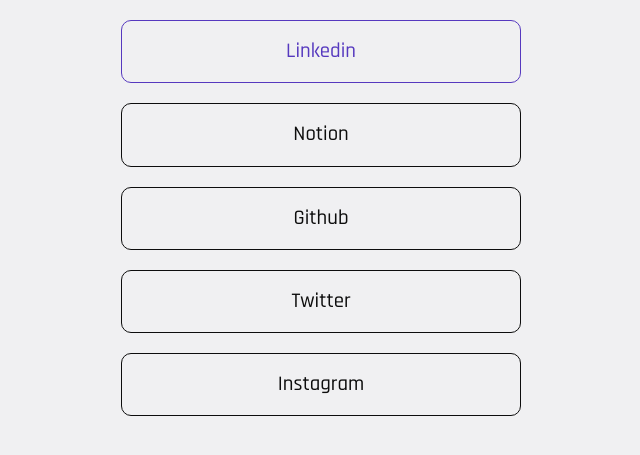
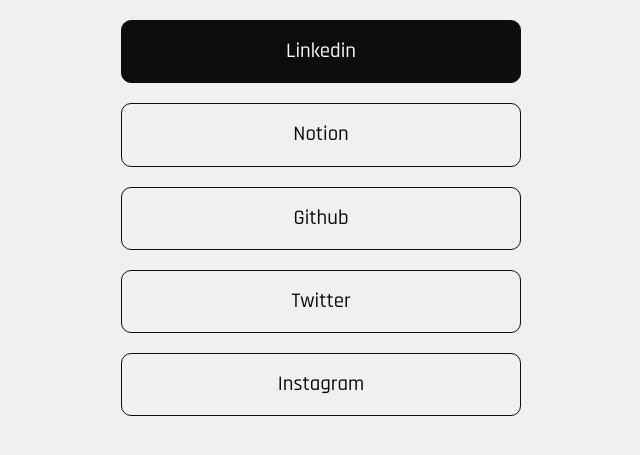
Before and after one commit to FelipeFeitosaDev/reachme-menu, a plain HTML site: page index.html in a window 1280 px wide. In both pictures the pointer is over the element "Linkedin". Shown: the part 333-788 px from the top of the page, without its empty margins (319-959 px from the left). Drawn offline with Linux system fonts and the light colour scheme.

Commit message:
color menu has been changed to black

```diff
--- a/assets/css/style.css
+++ b/assets/css/style.css
@@ -53,8 +53,8 @@ a{
 }
 
 .link-item:hover{
-  border-color: var(--btn-color-secondary);
-  color: var(--btn-color-secondary);
+ background-color: var(--btn-color-primary);
+color: var(--txt-color);
 
 }
 
```
